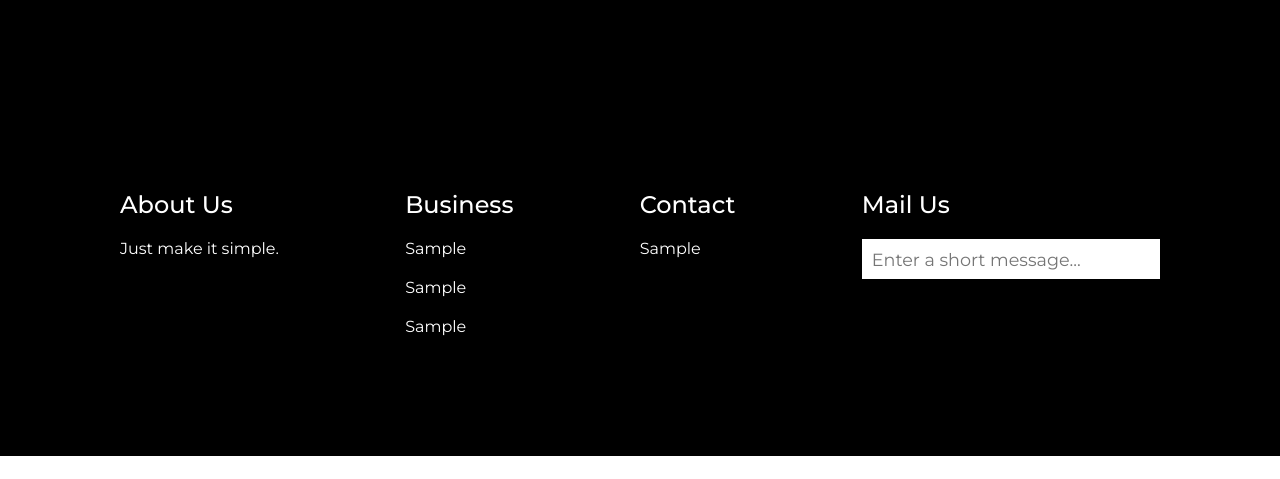
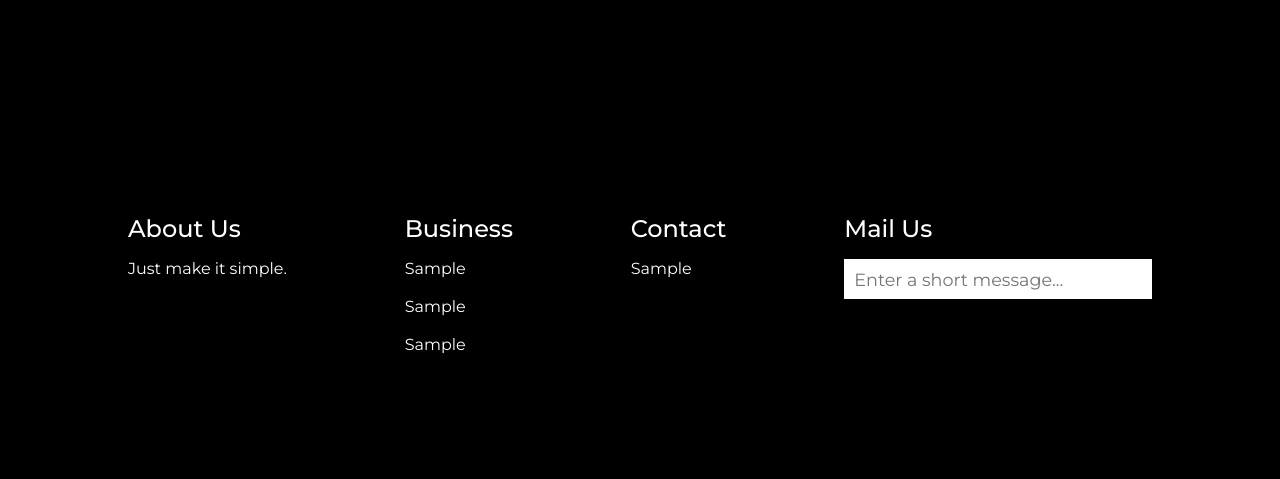
Before and after one commit to prakashbhaskaran/shop, a React (Create React App) app: page /products in a window 1280 px wide. Shown: the part 3000-3479 px from the top of the page. Before the commit the page ends 3456 px from the top, so only its background shows below. Built offline with nearby package versions, Linux system fonts and the light colour scheme.

Commit message:
unit change css

```diff
--- a/src/components/Footer/style.js
+++ b/src/components/Footer/style.js
@@ -2,8 +2,8 @@ import styled from "styled-components";
 
 export const Main = styled.div`
   display: grid;
-  grid-column-gap: 50px;
-  grid-row-gap: 50px;
+  grid-column-gap: 2em;
+  grid-row-gap: 2em;
   grid-template-columns: auto auto auto auto;
   @media screen and (max-width: 1279px) {
     grid-template-columns: auto auto;
@@ -16,7 +16,7 @@ export const Main = styled.div`
 export const Column = styled.div`
   display: flex;
   flex-direction: column;
-  gap: 20px;
+  gap: 1em;
 `;
 
 export const Heading = styled.h2`
@@ -27,12 +27,12 @@ export const Heading = styled.h2`
 export const Items = styled.div`
   display: flex;
   flex-direction: column;
-  gap: 20px;
+  gap: 1.2em;
   color: white;
 `;
 export const Mail = styled.input`
   max-width: 100%;
-  height: 40px;
+  min-height: 40px;
   padding-left: 10px;
   outline: none;
   border: hidden;
--- a/src/components/Home/Shopnow/style.js
+++ b/src/components/Home/Shopnow/style.js
@@ -4,7 +4,7 @@ import { primary } from "../../../styles/Color";
 
 export const Background = styled.div`
   width: 100%;
-  min-height: 720px;
+  min-height: 640px;
   display: flex;
   justify-content: center;
   align-items: center;
--- a/src/styles/global.js
+++ b/src/styles/global.js
@@ -3,10 +3,10 @@ import styled from "styled-components";
 import { primary } from "./Color";
 
 const Container = styled.div`
-  padding: 120px;
+  padding: 8em;
   background: ${(props) => props.background};
   @media screen and (max-width: 540px) {
-    padding: 80px 10px;
+    padding: 4em 1em;
   }
 `;
 
```
